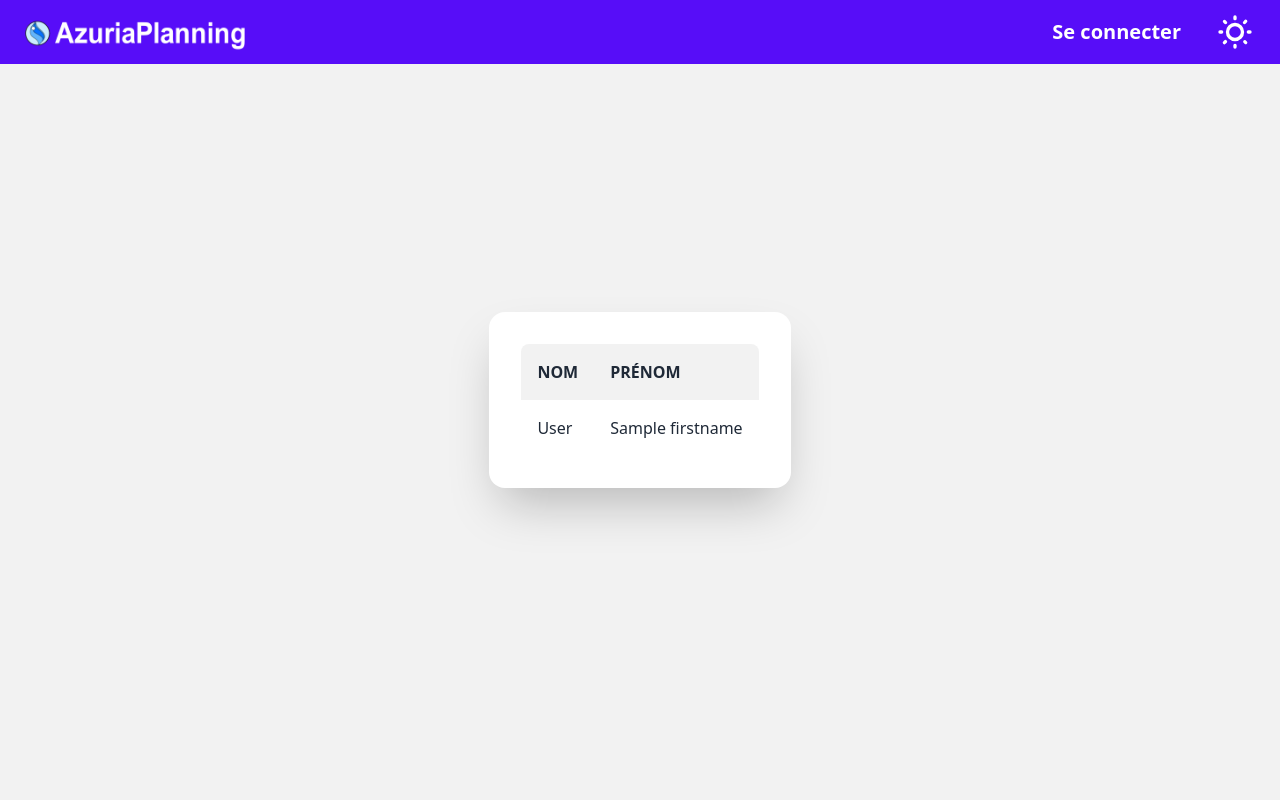
After one commit to Soreenn/Pre-TPI, a PHP site: template source/views/studentList.php in a window 1280 px wide. The commit adds this page. Run offline with PHP 8.4, Linux system fonts and the light colour scheme; the template is opened without the code that fills it: most values are stand-ins (such as "Sample title", 1, 10 or a date in 2020).

Commit message:
Student list
Creating student list

```diff
--- a/source/models/TripsModel.php
+++ b/source/models/TripsModel.php
@@ -5,7 +5,8 @@ namespace models;
 class TripsModel
 {
     public static function getCurrentTrip(){
-        $raw = Db::QuerySelect('SELECT * FROM trips ORDER BY startdate DESC');
+        $raw = Db::QuerySelect('SELECT * FROM trips ORDER BY startdate DESC
+        ');
         return $raw;
     }
 
--- a/source/models/UsersModel.php
+++ b/source/models/UsersModel.php
@@ -6,6 +6,12 @@ class UsersModel
 {
     public static function getAllUsers(){
         $raw = Db::QuerySelect('SELECT * FROM users');
+        return $raw;
+    }
+
+    public static function getAllStudents(){
+        $strSeparator = '\'';
+        $raw = Db::QuerySelect('SELECT * FROM users WHERE teacher = false');
         return $raw;
     }
 
--- a/source/views/content/css/output.css
+++ b/source/views/content/css/output.css
@@ -2337,6 +2337,18 @@ html {
   opacity: 1;
 }
 
+.table {
+  position: relative;
+  text-align: left;
+}
+
+.table th:first-child {
+  position: sticky;
+  position: -webkit-sticky;
+  left: 0px;
+  z-index: 11;
+}
+
 .textarea {
   flex-shrink: 1;
   min-height: 3rem;
@@ -2410,6 +2422,13 @@ html {
   bottom: auto;
 }
 
+.alert-success {
+  --tw-bg-opacity: 1;
+  background-color: hsl(var(--su) / var(--tw-bg-opacity));
+  --tw-text-opacity: 1;
+  color: hsl(var(--suc, var(--nc)) / var(--tw-text-opacity));
+}
+
 .alert-error {
   --tw-bg-opacity: 1;
   background-color: hsl(var(--er) / var(--tw-bg-opacity));
@@ -3068,6 +3087,64 @@ html {
   transform: rotateY(0deg);
 }
 
+.table :where(th, td) {
+  white-space: nowrap;
+  padding: 1rem;
+  vertical-align: middle;
+}
+
+.table tr.active th,
+    .table tr.active td,
+    .table tr.active:nth-child(even) th,
+    .table tr.active:nth-child(even) td {
+  --tw-bg-opacity: 1;
+  background-color: hsl(var(--b3, var(--b2)) / var(--tw-bg-opacity));
+}
+
+.table tr.hover:hover th,
+    .table tr.hover:hover td,
+    .table tr.hover:nth-child(even):hover th,
+    .table tr.hover:nth-child(even):hover td {
+  --tw-bg-opacity: 1;
+  background-color: hsl(var(--b3, var(--b2)) / var(--tw-bg-opacity));
+}
+
+.table:where(:not(.table-zebra)) :where(thead, tbody, tfoot) :where(tr:not(:last-child) :where(th, td)) {
+  border-bottom-width: 1px;
+  --tw-border-opacity: 1;
+  border-color: hsl(var(--b2, var(--b1)) / var(--tw-border-opacity));
+}
+
+.table :where(thead, tfoot) :where(th, td) {
+  --tw-bg-opacity: 1;
+  background-color: hsl(var(--b2, var(--b1)) / var(--tw-bg-opacity));
+  font-size: 0.75rem;
+  line-height: 1rem;
+  font-weight: 700;
+  text-transform: uppercase;
+}
+
+.table :where(tbody th, tbody td) {
+  --tw-bg-opacity: 1;
+  background-color: hsl(var(--b1) / var(--tw-bg-opacity));
+}
+
+:where(.table *:first-child) :where(*:first-child) :where(th, td):first-child {
+  border-top-left-radius: 0.5rem;
+}
+
+:where(.table *:first-child) :where(*:first-child) :where(th, td):last-child {
+  border-top-right-radius: 0.5rem;
+}
+
+:where(.table *:last-child) :where(*:last-child) :where(th, td):first-child {
+  border-bottom-left-radius: 0.5rem;
+}
+
+:where(.table *:last-child) :where(*:last-child) :where(th, td):last-child {
+  border-bottom-right-radius: 0.5rem;
+}
+
 .textarea-bordered {
   --tw-border-opacity: 0.2;
 }
@@ -3322,6 +3399,18 @@ html {
   line-height: 1.25rem;
 }
 
+.table-normal :where(th, td) {
+  padding: 1rem;
+  font-size: 1rem;
+  line-height: 1.5rem;
+}
+
+.table-compact :where(th, td) {
+  padding: 0.5rem;
+  font-size: 0.875rem;
+  line-height: 1.25rem;
+}
+
 .mt-3 {
   margin-top: 0.75rem;
 }
@@ -3334,6 +3423,10 @@ html {
   display: flex;
 }
 
+.table {
+  display: table;
+}
+
 .grid {
   display: grid;
 }
@@ -3420,6 +3513,10 @@ html {
 
 .gap-5 {
   gap: 1.25rem;
+}
+
+.overflow-x-auto {
+  overflow-x: auto;
 }
 
 .border {
@@ -3453,14 +3550,14 @@ html {
   padding: 0.5rem;
 }
 
+.py-3 {
+  padding-top: 0.75rem;
+  padding-bottom: 0.75rem;
+}
+
 .py-6 {
   padding-top: 1.5rem;
   padding-bottom: 1.5rem;
-}
-
-.py-3 {
-  padding-top: 0.75rem;
-  padding-bottom: 0.75rem;
 }
 
 .text-left {
--- /dev/null
+++ b/source/views/content/uploads/28-03-23-07-19-13test.csv
@@ -0,0 +1,2 @@
+Bosch;Jean;jean.bosch@cpnv.ch;2002-06-19;test2;0;0
+Bidet;Axel;axel.bidet@cpnv.ch;2009-03-01;bite;0;0
--- /dev/null
+++ b/source/views/content/uploads/28-03-23-07-44-10test.csv
@@ -0,0 +1,2 @@
+Bosch;Jean;jean.bosch@cpnv.ch;2002-06-19;test2;0;0
+Bidet;Axel;axel.bidet@cpnv.ch;2009-03-01;bite;0;0
--- /dev/null
+++ b/source/views/content/uploads/28-03-23-09-42-33test.csv
@@ -0,0 +1,2 @@
+Collaud;Nath;nath.collaud@cpnv.ch;2002-06-19;test2;0;0
+Hollande;Francois;francois.hollande@cpnv.ch;2009-03-01;bite;0;0
--- a/source/views/home.php
+++ b/source/views/home.php
@@ -50,7 +50,7 @@ ob_start();
                     <button class="btn btn-primary">Voir les activités</button>
                 </div>
                 <div class="indicator-item indicator-bottom indicator-start">
-                    <button class="btn btn-primary">Voir les élèves</button>
+                    <a href="/studentList"><button class="btn btn-primary">Voir les élèves</button></a>
                 </div>
                 <div class="card border content-center text-center">
                     <div class="card-body">
--- /dev/null
+++ b/source/views/studentList.php
@@ -0,0 +1,36 @@
+<?php
+ob_start();
+?>
+
+<div class="hero min-h-screen bg-base-200">
+    <div class="hero-content flex-col lg:flex-row-reverse">
+        <div class="card flex-shrink-0 w-full max-w-sm shadow-2xl bg-base-100">
+            <div class="card-body" >
+                <div class="overflow-x-auto">
+                    <table class="table table-normal w-full">
+                        <!-- head -->
+                        <thead>
+                            <tr>
+                                <th>Nom</th>
+                                <th>Prénom</th>
+                            </tr>
+                        </thead>
+                        <tbody>
+                        <?php foreach ($raw as $student) : ?>
+                            <tr>
+                                <td><?=$student['lastname']?></td>
+                                <td><?=$student['firstname']?></td>
+                            </tr>
+                        <?php endforeach; ?>
+                        </tbody>
+                    </table>
+                </div>
+            </div>
+        </div>
+    </div>
+</div>
+
+<?php
+$content = ob_get_clean();
+require "gabarit.php";
+?>
```
Also changed, not shown: source/controllers/StudentController.php (+2 -29 lines), source/controllers/UserController.php (added, +45 -0 lines), source/index.php (+9 -5 lines), source/views/addStudent.php (+12 -1 lines).
